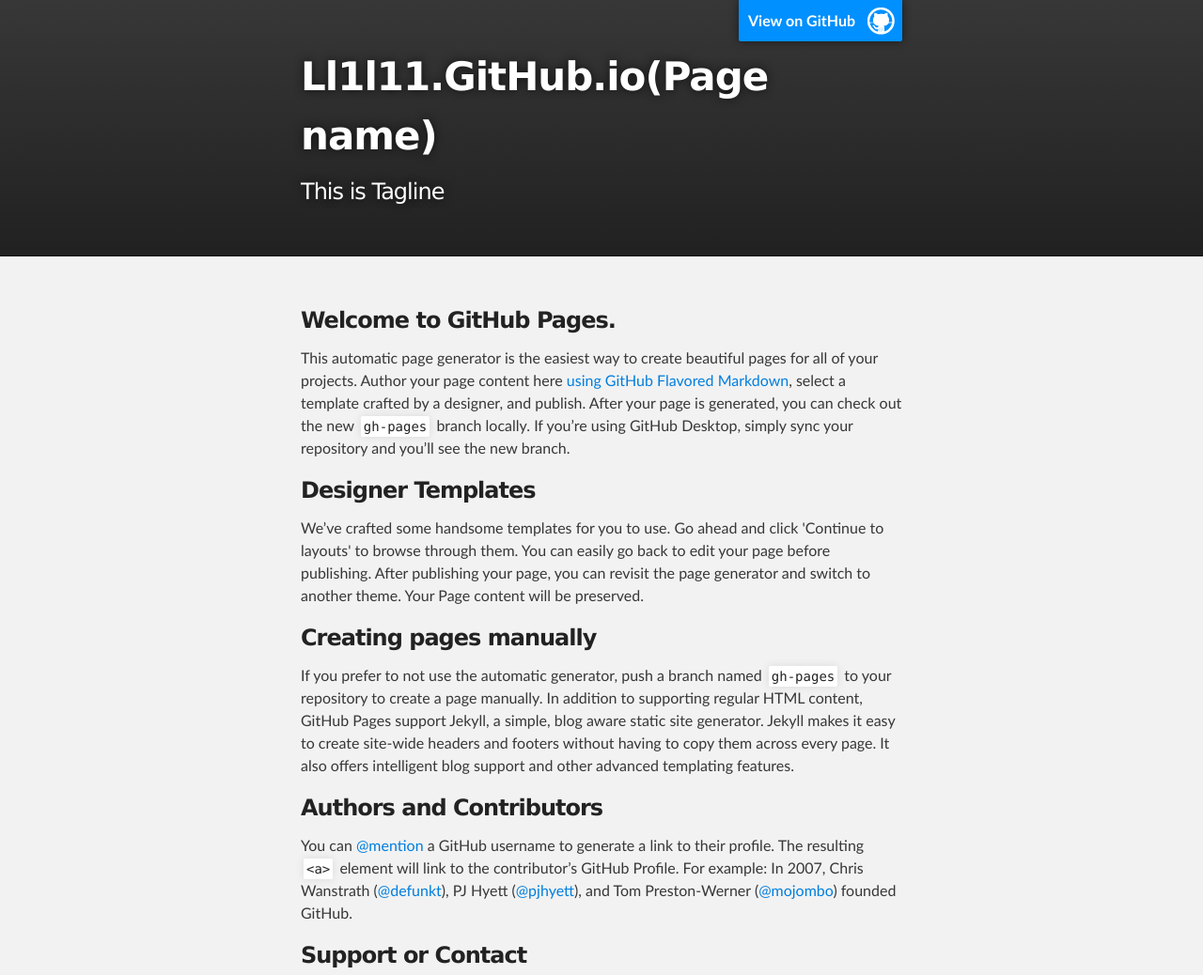
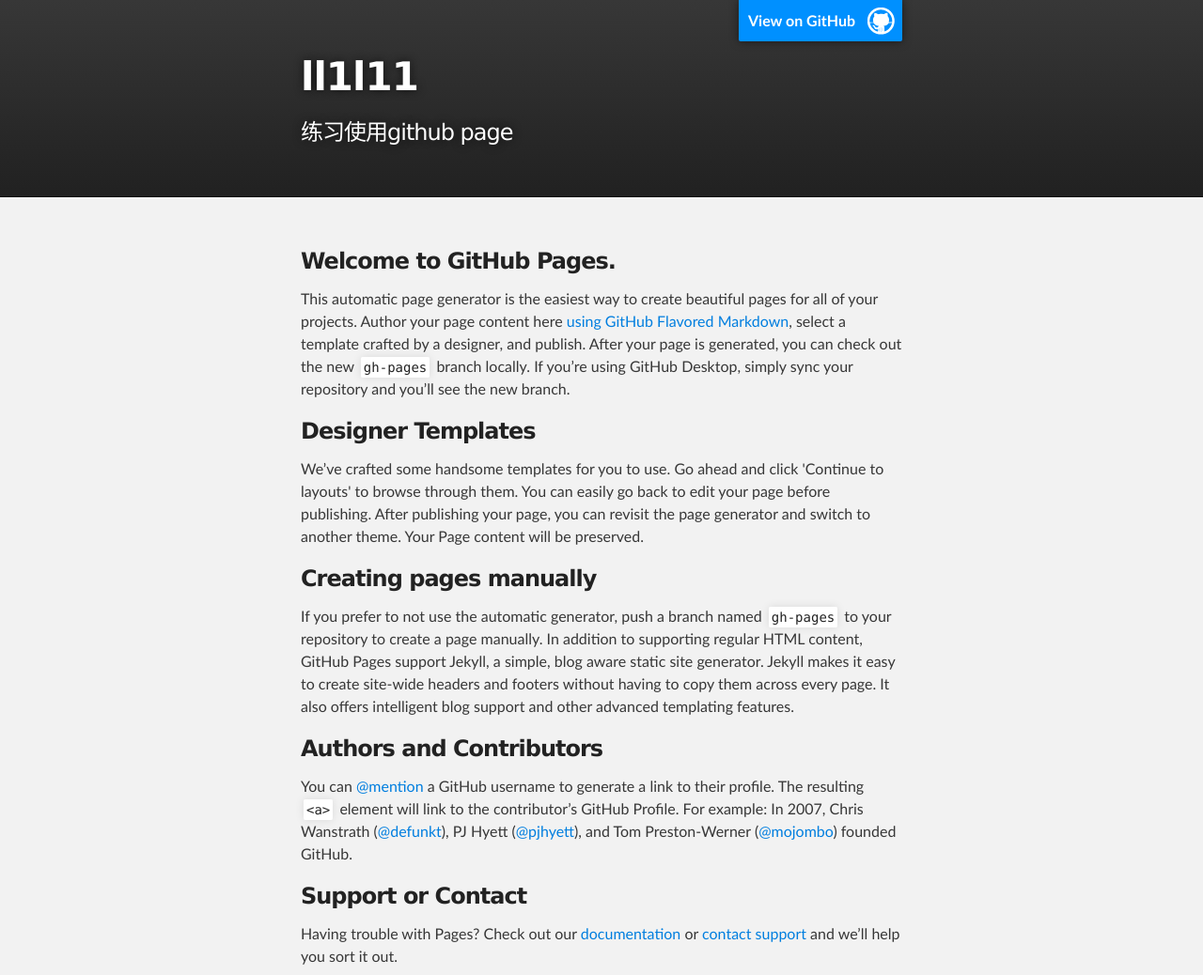
Before and after one commit to ll1l11/ll1l11.github.io, a plain HTML site: page index.html in a window 1280 px wide. Shown: the top 1038 px of the page at 94% size. Drawn offline with Linux system fonts and the light colour scheme.

Commit message:
修改title和tagline

```diff
--- a/index.html
+++ b/index.html
@@ -18,8 +18,8 @@
         <header class="inner">
           <a id="forkme_banner" href="https://github.com/ll1l11">View on GitHub</a>
 
-          <h1 id="project_title">Ll1l11.GitHub.io(Page name)</h1>
-          <h2 id="project_tagline">This is Tagline</h2>
+          <h1 id="project_title">ll1l11</h1>
+          <h2 id="project_tagline">练习使用github page</h2>
 
         </header>
     </div>
```
